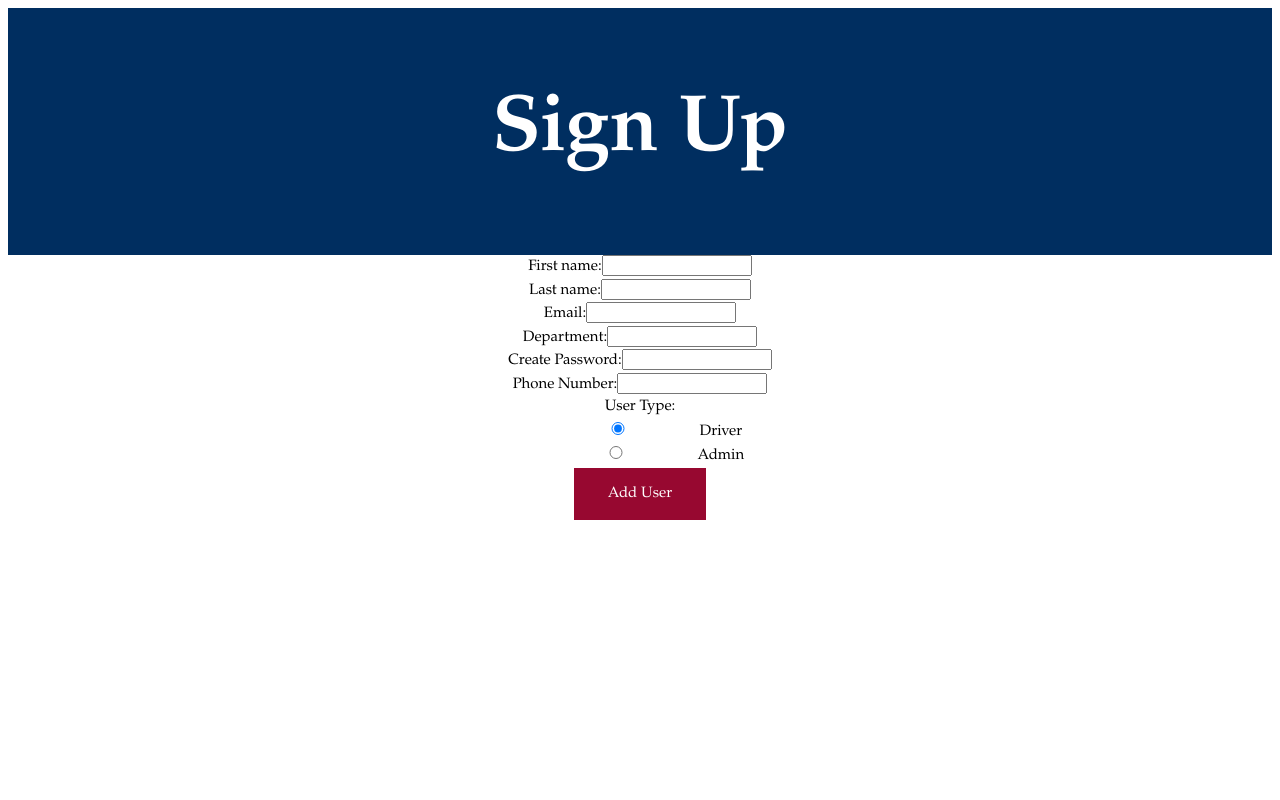
After one commit to Joshua192/CS-Coursework, a PHP site: page /signup.php in a window 1280 px wide. The commit adds this page. Run offline with PHP 8.4, Linux system fonts and the light colour scheme.

Commit message:
A lot of updates made over the last few days due to major procrastination and the nedd to finish my evaluation section

```diff
--- a/connection.php
+++ b/connection.php
@@ -1,8 +1,12 @@
+<html></html>
 <?php
 $servername = "localhost";
 $username = "root";
 $password = "";
 $dbname = "coursework_db";
+
+//Parse/Syntaxx Error on thid line, expected ';', changed but change not reflected
+//in the browser
 
 try {
     $conn = new PDO("mysql:host=$servername;dbname=$dbname", $username, $password);
--- /dev/null
+++ b/signup.php
@@ -0,0 +1,39 @@
+<!-- !!!!DONT FORGET TO COPY THE FILES INTO THE PATH C:\xaamp\htdocs\phpcoursework{DONE}-->
+<!--CTRL+FN+F5->
+<!DOCTYPE html-->
+<html>
+  <div class="all">
+    <head>
+    <link href="style.css" rel="stylesheet">
+    <!-- <link rel="stylesheet" href="https://maxcdn.bootstrapcdn.com/bootstrap/4.5.2/css/bootstrap.min.css"> -->
+    <!--SIGN UP PAGE HERE-->
+        <title>Sign Up</title>
+    </head>
+<body>
+<div class="header">
+<h1>Sign Up</h1>
+</div>
+
+<form action="post.php" class="form" method = "post"><!--Form takes in the values for singup and redirects to "Post"-->
+  First name:<input type="text" name="forename"><br>
+  Last name:<input type="text" name="surname"><br>
+  Email:<input type="text" name="mail"><br>
+  Department:<input type="text" name="dept"><br>
+  Create Password:<input type="password" name="passwd"><br>
+  Phone Number:<input type="int" name="number"><br>
+  <!--A radio button which users can use to select their role-->
+    User Type:<br>
+    <input class="form" type="radio" name="role" value="driver" checked> Driver<br>
+    <input class="form" type="radio" name="role" value="admin"> Admin<br>
+    <button class="button">Add User</button>
+</form>
+
+</body>
+
+</div>
+</html>
+<?php
+    include_once('connection.php');
+    array_map("htmlspecialchars", $_POST);
+
+?>
--- a/style.css
+++ b/style.css
@@ -1,19 +1,41 @@
-html {
-	text-align: center;
-	background-color: darkslategray;
-	color: whitesmoke;
+
+/*#970830 red*/
+/*rgb(0, 46, 96) blue*/
+.all {
+	font-family: Palatino Linotype;
+	font-size: 15px;
+	text-align:center;
+	line-height: 1.5;
+	background-color: white;
+	color: black;
 }
 
-body,
-title {
-	font-family: verdana;
-	font-size: 10px;
-}
-title {
-	font-family: cursive;
-	font-size: 25px;
+input {
+	width: 150px;
+	}
+
+.header {
+	font-family: Palatino Linotype;
+	font-size: 40px;
+	text-align: center;
+	padding: 10px;
+	background-color: rgb(0, 46, 96);
+	color: white;
 }
 
-br {
+.button {
+	font-family: Palatino Linotype;
+	font-size: 15px;
 	text-align: center;
+	padding: 15px 32px;
+	display: inline-block;
+	transition-duration: 0.7s;
+	color: white;
+	background-color: #970830;
+	border: 2px solid #970830;
 }
+
+.button:hover {
+	background-color: white;
+	color: #970830;
+  }
```
Also changed, not shown: TempName.php (deleted, +0 -38 lines), TempName2.php (deleted, +0 -17 lines), TempName3.php (deleted, +0 -15 lines), database.php (added, +23 -0 lines), login.php (added, +24 -0 lines), loginprocess.php (added, +29 -0 lines), post.php (added, +39 -0 lines), driver.php (added).
